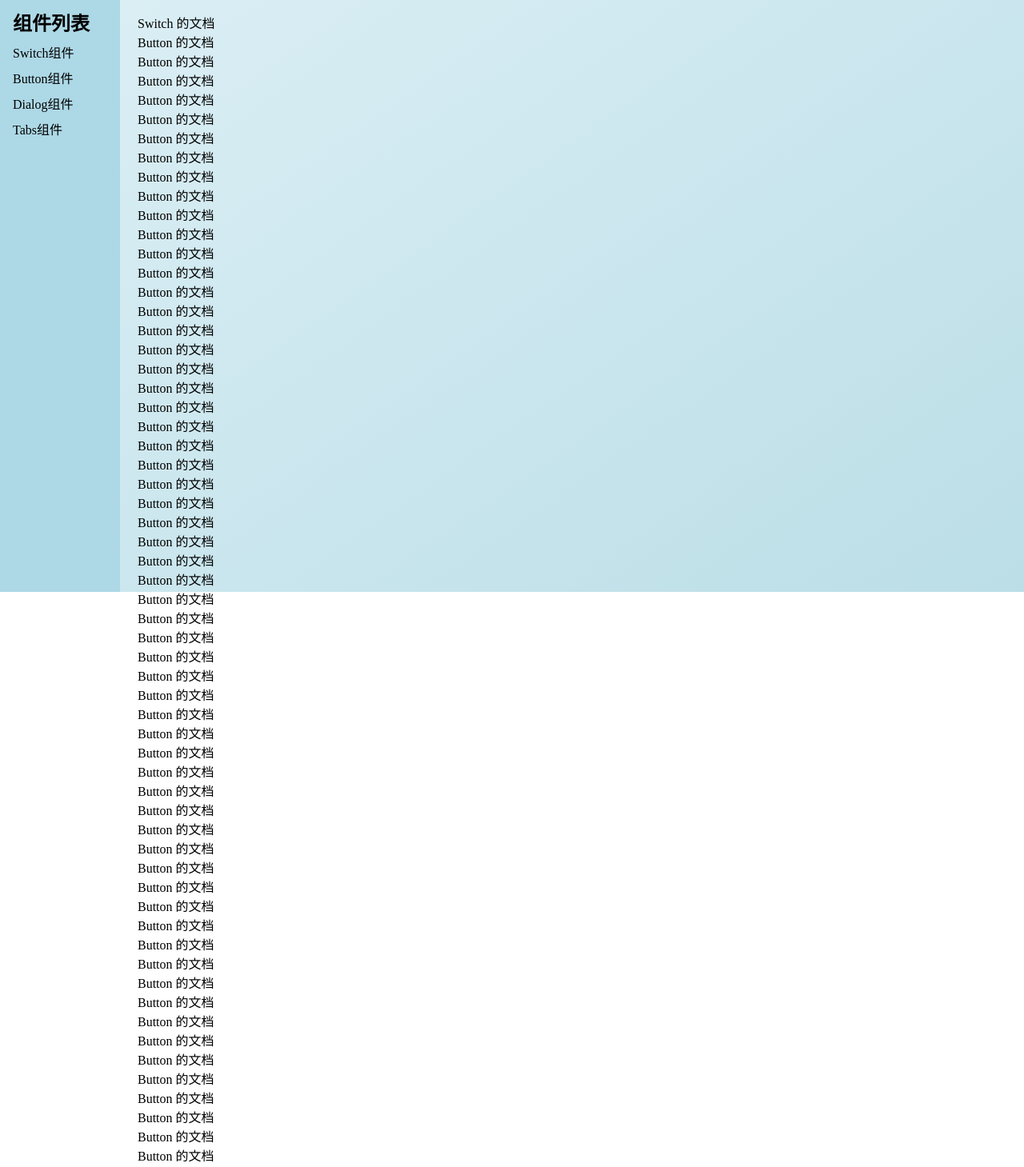
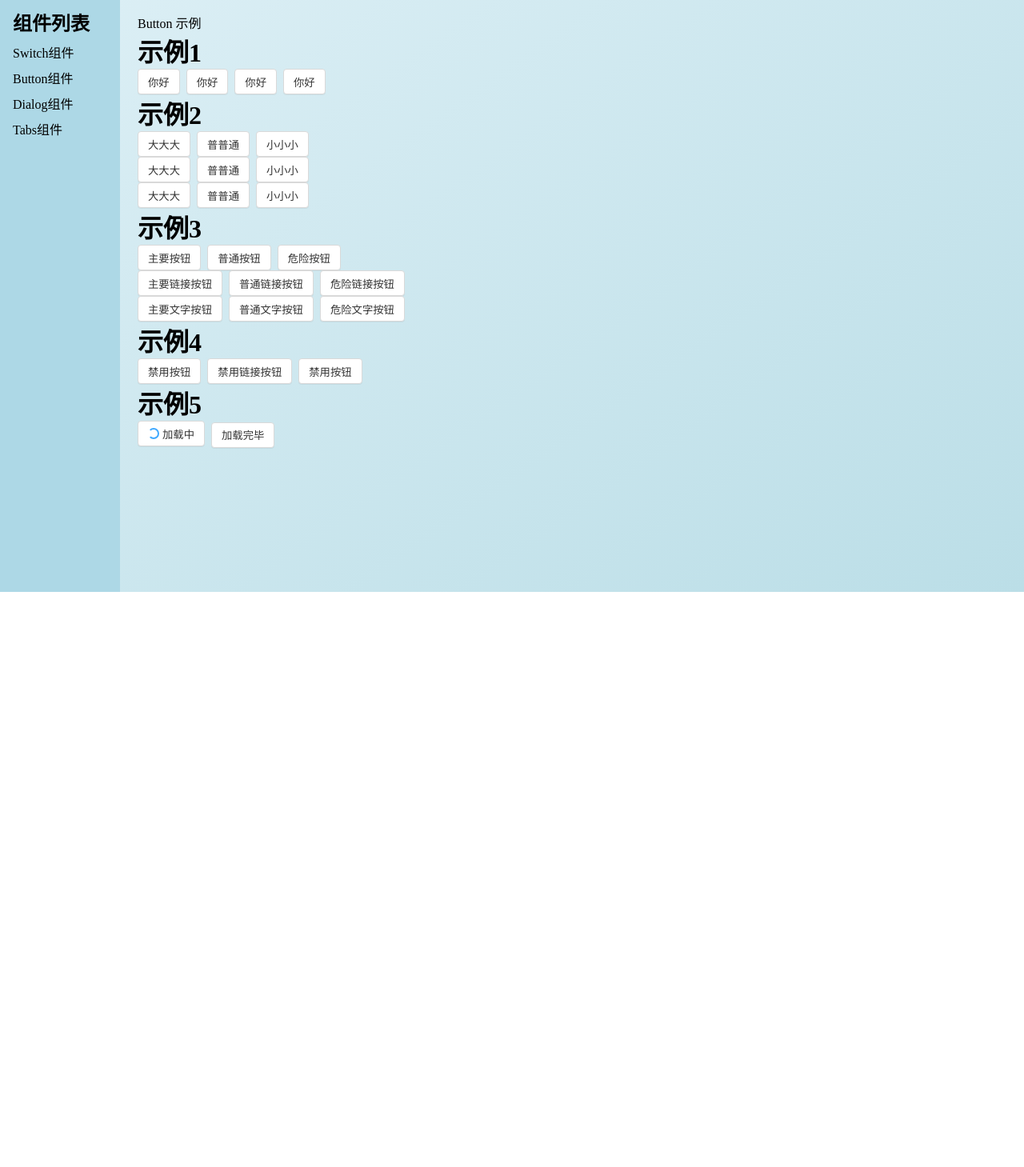
Before and after one commit to fodelf/migu-ui, a Vue app: page /#/doc/button in a window 1280 px wide. Shown: the part 60-1519 px from the top of the page at 80% size. After the commit the page ends 800 px from the top, so only its background shows below. Built offline with nearby package versions, Linux system fonts and the light colour scheme.

Commit message:
新增switch组件与button组件雏形

```diff
--- a/src/components/ButtonDemo.vue
+++ b/src/components/ButtonDemo.vue
@@ -1,112 +1,75 @@
 <template>
-  <div><p>Switch 的文档</p>
-    <p>Button 的文档</p>
-    <p>Button 的文档</p>
-    <p>Button 的文档</p>
-    <p>Button 的文档</p>
-    <p>Button 的文档</p>
-    <p>Button 的文档</p>
-    <p>Button 的文档</p>
-    <p>Button 的文档</p>
-    <p>Button 的文档</p>
-    <p>Button 的文档</p>
-    <p>Button 的文档</p>
-    <p>Button 的文档</p>
-    <p>Button 的文档</p>
-    <p>Button 的文档</p>
-    <p>Button 的文档</p>
-    <p>Button 的文档</p>
-    <p>Button 的文档</p>
-    <p>Button 的文档</p>
-    <p>Button 的文档</p>
-    <p>Button 的文档</p>
-    <p>Button 的文档</p>
-    <p>Button 的文档</p>
-    <p>Button 的文档</p>
-    <p>Button 的文档</p>
-    <p>Button 的文档</p>
-    <p>Button 的文档</p>
-    <p>Button 的文档</p>
-    <p>Button 的文档</p>
-    <p>Button 的文档</p>
-    <p>Button 的文档</p>
-    <p>Button 的文档</p>
-    <p>Button 的文档</p>
-    <p>Button 的文档</p>
-    <p>Button 的文档</p>
-    <p>Button 的文档</p>
-    <p>Button 的文档</p>
-    <p>Button 的文档</p>
-    <p>Button 的文档</p>
-    <p>Button 的文档</p>
-    <p>Button 的文档</p>
-    <p>Button 的文档</p>
-    <p>Button 的文档</p>
-    <p>Button 的文档</p>
-    <p>Button 的文档</p>
-    <p>Button 的文档</p>
-    <p>Button 的文档</p>
-    <p>Button 的文档</p>
-    <p>Button 的文档</p>
-    <p>Button 的文档</p>
-    <p>Button 的文档</p>
-    <p>Button 的文档</p>
-    <p>Button 的文档</p>
-    <p>Button 的文档</p>
-    <p>Button 的文档</p>
-    <p>Button 的文档</p>
-    <p>Button 的文档</p>
-    <p>Button 的文档</p>
-    <p>Button 的文档</p>
-    <p>Button 的文档</p>
-    <p>Button 的文档</p>
-    <p>Button 的文档</p>
-    <p>Button 的文档</p>
-    <p>Button 的文档</p>
-    <p>Button 的文档</p>
-    <p>Button 的文档</p>
-    <p>Button 的文档</p>
-    <p>Button 的文档</p>
-    <p>Button 的文档</p>
-    <p>Button 的文档</p>
-    <p>Button 的文档</p>
-    <p>Button 的文档</p>
-    <p>Button 的文档</p>
-    <p>Button 的文档</p>
-    <p>Button 的文档</p>
-    <p>Button 的文档</p>
-    <p>Button 的文档</p>
-    <p>Button 的文档</p>
-    <p>Button 的文档</p>
-    <p>Button 的文档</p>
-    <p>Button 的文档</p>
-    <p>Button 的文档</p>
-    <p>Button 的文档</p>
-    <p>Button 的文档</p>
-    <p>Button 的文档</p>
-    <p>Button 的文档</p>
-    <p>Button 的文档</p>
-    <p>Button 的文档</p>
-    <p>Button 的文档</p>
-    <p>Button 的文档</p>
-    <p>Button 的文档</p>
-    <p>Button 的文档</p>
-    <p>Button 的文档</p>
-    <p>Button 的文档</p>
-    <p>Button 的文档</p>
-    <p>Button 的文档</p>
-    <p>Button 的文档</p>
-    <p>Button 的文档</p>
-    <p>Button 的文档</p>
-    <p>Button 的文档</p></div>
+  <div>Button 示例</div>
+  <h1>示例1</h1>
+  <div>
+    <Button @click="onClick">你好</Button>
+    <Button theme="button">你好</Button>
+    <Button theme="link">你好</Button>
+    <Button theme="text">你好</Button>
+  </div>
+  <h1>示例2</h1>
+  <div>
+    <div>
+      <Button size="big">大大大</Button>
+      <Button>普普通</Button>
+      <Button size="small">小小小</Button>
+    </div>
+    <div>
+      <Button theme="link" size="big">大大大</Button>
+      <Button theme="link">普普通</Button>
+      <Button size="small" theme="link">小小小</Button>
+    </div>
+    <div>
+      <Button size="big" theme="text">大大大</Button>
+      <Button theme="text">普普通</Button>
+      <Button size="small" theme="text">小小小</Button>
+    </div>
+  </div>
+  <h1>示例3</h1>
+  <div>
+    <div>
+      <Button level="main">主要按钮</Button>
+      <Button>普通按钮</Button>
+      <Button level="danger">危险按钮</Button>
+    </div>
+    <div>
+      <Button theme="link" level="main">主要链接按钮</Button>
+      <Button theme="link">普通链接按钮</Button>
+      <Button theme="link" level="danger">危险链接按钮</Button>
+    </div>
+    <div>
+      <Button theme="text" level="main">主要文字按钮</Button>
+      <Button theme="text">普通文字按钮</Button>
+      <Button theme="text" level="danger">危险文字按钮</Button>
+    </div>
+  </div>
+  <h1>示例4</h1>
+  <div>
+    <Button disabled>禁用按钮</Button>
+    <Button theme="link" disabled>禁用链接按钮</Button>
+    <Button theme="text" disabled>禁用按钮</Button>
+  </div>
+  <h1>示例5</h1>
+  <div>
+    <Button loading>加载中</Button>
+    <Button>加载完毕</Button>
+  </div>
 </template>
 
-<script>
+<script lang='ts'>
+import Button from "../lib/Button.vue";
 export default {
-
-}
+  components:{
+    Button
+  },
+  setup() {
+    const onClick = () => {
+      console.log("你好");
+    };
+    return { onClick };
+  },
+};
 </script>
 
 <style>
-
 </style>
--- a/src/components/SwitchDemo.vue
+++ b/src/components/SwitchDemo.vue
@@ -1,109 +1,18 @@
 <template>
-  <div><p>Switch 的文档</p>
-    <p>Switch 的文档</p>
-    <p>Switch 的文档</p>
-    <p>Switch 的文档</p>
-    <p>Switch 的文档</p>
-    <p>Switch 的文档</p>
-    <p>Switch 的文档</p>
-    <p>Switch 的文档</p>
-    <p>Switch 的文档</p>
-    <p>Switch 的文档</p>
-    <p>Switch 的文档</p>
-    <p>Switch 的文档</p>
-    <p>Switch 的文档</p>
-    <p>Switch 的文档</p>
-    <p>Switch 的文档</p>
-    <p>Switch 的文档</p>
-    <p>Switch 的文档</p>
-    <p>Switch 的文档</p>
-    <p>Switch 的文档</p>
-    <p>Switch 的文档</p>
-    <p>Switch 的文档</p>
-    <p>Switch 的文档</p>
-    <p>Switch 的文档</p>
-    <p>Switch 的文档</p>
-    <p>Switch 的文档</p>
-    <p>Switch 的文档</p>
-    <p>Switch 的文档</p>
-    <p>Switch 的文档</p>
-    <p>Switch 的文档</p>
-    <p>Switch 的文档</p>
-    <p>Switch 的文档</p>
-    <p>Switch 的文档</p>
-    <p>Switch 的文档</p>
-    <p>Switch 的文档</p>
-    <p>Switch 的文档</p>
-    <p>Switch 的文档</p>
-    <p>Switch 的文档</p>
-    <p>Switch 的文档</p>
-    <p>Switch 的文档</p>
-    <p>Switch 的文档</p>
-    <p>Switch 的文档</p>
-    <p>Switch 的文档</p>
-    <p>Switch 的文档</p>
-    <p>Switch 的文档</p>
-    <p>Switch 的文档</p>
-    <p>Switch 的文档</p>
-    <p>Switch 的文档</p>
-    <p>Switch 的文档</p>
-    <p>Switch 的文档</p>
-    <p>Switch 的文档</p>
-    <p>Switch 的文档</p>
-    <p>Switch 的文档</p>
-    <p>Switch 的文档</p>
-    <p>Switch 的文档</p>
-    <p>Switch 的文档</p>
-    <p>Switch 的文档</p>
-    <p>Switch 的文档</p>
-    <p>Switch 的文档</p>
-    <p>Switch 的文档</p>
-    <p>Switch 的文档</p>
-    <p>Switch 的文档</p>
-    <p>Switch 的文档</p>
-    <p>Switch 的文档</p>
-    <p>Switch 的文档</p>
-    <p>Switch 的文档</p>
-    <p>Switch 的文档</p>
-    <p>Switch 的文档</p>
-    <p>Switch 的文档</p>
-    <p>Switch 的文档</p>
-    <p>Switch 的文档</p>
-    <p>Switch 的文档</p>
-    <p>Switch 的文档</p>
-    <p>Switch 的文档</p>
-    <p>Switch 的文档</p>
-    <p>Switch 的文档</p>
-    <p>Switch 的文档</p>
-    <p>Switch 的文档</p>
-    <p>Switch 的文档</p>
-    <p>Switch 的文档</p>
-    <p>Switch 的文档</p>
-    <p>Switch 的文档</p>
-    <p>Switch 的文档</p>
-    <p>Switch 的文档</p>
-    <p>Switch 的文档</p>
-    <p>Switch 的文档</p>
-    <p>Switch 的文档</p>
-    <p>Switch 的文档</p>
-    <p>Switch 的文档</p>
-    <p>Switch 的文档</p>
-    <p>Switch 的文档</p>
-    <p>Switch 的文档</p>
-    <p>Switch 的文档</p>
-    <p>Switch 的文档</p>
-    <p>Switch 的文档</p>
-    <p>Switch 的文档</p>
-    <p>Switch 的文档</p>
-    <p>Switch 的文档</p>
-    <p>Switch 的文档</p>
-    <p>Switch 的文档</p>
-    <p>Switch 的文档</p></div>
+  <Switch v-model:value='y'/>
 </template>
 
-<script>
+<script lang='ts'>
+import { ref } from 'vue'
+import Switch from '../lib/Switch.vue'
 export default {
-
+  components:{
+    Switch
+  },
+  setup(){
+    const y=ref(false)
+    return {y}
+  }
 }
 </script>
 
--- /dev/null
+++ b/src/lib/Button.vue
@@ -0,0 +1,190 @@
+<template>
+  <button class="migu-button" :disabled="disabled">
+    <span v-if="loading" class="migu-loadingIndicator"></span>
+    <slot />
+  </button>
+</template>
+
+<script lang='ts'>
+import { computed } from "vue";
+export default {
+  props: {
+    theme: {
+      type: String,
+      default: "button",
+    },
+    level: {
+      type: String,
+      default: "normal",
+    },
+    size: {
+      type: String,
+      default: "normal",
+    },
+    disabled: {
+      type: Boolean,
+      default: false,
+    },
+    loading: {
+      type: Boolean,
+      default: false,
+    },
+  },
+  setup(props) {
+    const { theme, size, level } = props;
+    const classes = computed(() => {
+      return {
+        [`migu-theme-${theme}`]: theme,
+        [`migu-size-${size}`]: size,
+        [`migu-level-${level}`]: level,
+      };
+    });
+    return {classes}
+  },
+};
+</script>
+
+<style lang='scss'>
+$h: 32px;
+$border-color: #d9d9d9;
+$color: #333;
+$blue: #40a9ff;
+$radius: 4px;
+$red: red;
+$grey: grey;
+.migu-button {
+  box-sizing: border-box;
+  height: $h;
+  padding: 0 12px;
+  cursor: pointer;
+  display: inline-flex;
+  justify-content: center;
+  align-items: center;
+  white-space: nowrap;
+  background: white;
+  color: $color;
+  border: 1px solid $border-color;
+  border-radius: $radius;
+  box-shadow: 0 1px 0 fade-out(black, 0.95);
+  transition: background 250ms;
+  & + & {
+    margin-left: 8px;
+  }
+  &:hover,
+  &:focus {
+    color: $blue;
+    border-color: $blue;
+  }
+  &:focus {
+    outline: none;
+  }
+  &::-moz-focus-inner {
+    border: 0;
+  }
+  &.migu-theme-link {
+    border-color: transparent;
+    box-shadow: none;
+    color: $blue;
+    &:hover,
+    &:focus {
+      color: lighten($blue, 10%);
+    }
+  }
+  &.migu-theme-text {
+    border-color: transparent;
+    box-shadow: none;
+    color: inherit;
+    &:hover,
+    &:focus {
+      background: darken(white, 5%);
+    }
+  }
+  &.migu-size-big {
+    font-size: 24px;
+    height: 48px;
+    padding: 0 16px;
+  }
+  &.migu-size-small {
+    font-size: 12px;
+    height: 20px;
+    padding: 0 4px;
+  }
+  &.migu-theme-button {
+    &.migu-level-main {
+      background: $blue;
+      color: white;
+      border-color: $blue;
+      &:hover,
+      &:focus {
+        background: darken($blue, 10%);
+        border-color: darken($blue, 10%);
+      }
+    }
+    &.migu-level-danger {
+      background: $red;
+      border-color: $red;
+      color: white;
+      &:hover,
+      &:focus {
+        background: darken($red, 10%);
+        border-color: darken($red, 10%);
+      }
+    }
+  }
+  &.migu-theme-link {
+    &.migu-level-danger {
+      color: $red;
+      &:hover,
+      &:focus {
+        color: darken($red, 10%);
+      }
+    }
+  }
+  &.migu-theme-text {
+    &.migu-level-main {
+      color: $blue;
+      &:hover,
+      &:focus {
+        color: darken($blue, 10%);
+      }
+    }
+    &.migu-level-danger {
+      color: $red;
+      &:hover,
+      &:focus {
+        color: darken($red, 10%);
+      }
+    }
+  }
+  &.migu-theme-button {
+    &[disabled] {
+      cursor: not-allowed;
+      color: $grey;
+      &:hover {
+        border-color: $grey;
+      }
+    }
+  }
+  &.migu-theme-link, &.migu-theme-text {
+    &[disabled] {
+      cursor: not-allowed;
+      color: $grey;
+    }
+  }
+  > .migu-loadingIndicator{
+    width: 14px;
+    height: 14px;
+    display: inline-block;
+    margin-right: 4px;
+    border-radius: 8px;
+    border-color: $blue $blue $blue transparent;
+    border-style: solid;
+    border-width: 2px;
+    animation: migu-spin 1s infinite linear;
+  }
+}
+@keyframes migu-spin {
+  0%{transform: rotate(0deg)}
+  100%{transform: rotate(360deg)}
+}
+</style>
--- /dev/null
+++ b/src/lib/Switch.vue
@@ -0,0 +1,67 @@
+<template>
+  <button
+    class="migu-switch"
+    :class="{ 'migu-checked': value }"
+    @click="toggle"
+  >
+    <span></span>
+  </button>
+</template>
+
+<script lang='ts'>
+import { ref } from "vue";
+export default {
+  props: {
+    value: Boolean,
+  },
+  setup(props, context) {
+    const toggle = () => {
+      context.emit("update:value", !props.value);
+    };
+    return { toggle };
+  },
+};
+</script>
+
+<style lang='scss'>
+$h: 22px;
+$h2: $h - 4px;
+.migu-switch {
+  height: $h;
+  width: $h * 2;
+  border: none;
+  background: #bfbfbf;
+  border-radius: $h/2;
+  position: relative;
+  > span {
+    position: absolute;
+    top: 2px;
+    left: 2px;
+    height: $h2;
+    width: $h2;
+    background: white;
+    border-radius: $h2 / 2;
+    transition: all 250ms;
+  }
+  &.migu-checked {
+    background: #1890ff;
+    > span {
+      left: calc(100% - #{$h2} - 2px);
+    }
+  }
+  &:focus {
+    outline: none;
+  }
+  &:active {
+    > span {
+      width: $h2 + 4px;
+    }
+  }
+  &.migu-checked:active {
+    > span {
+      width: $h2 + 4px;
+      margin-left: -4px;
+    }
+  }
+}
+</style>
```
